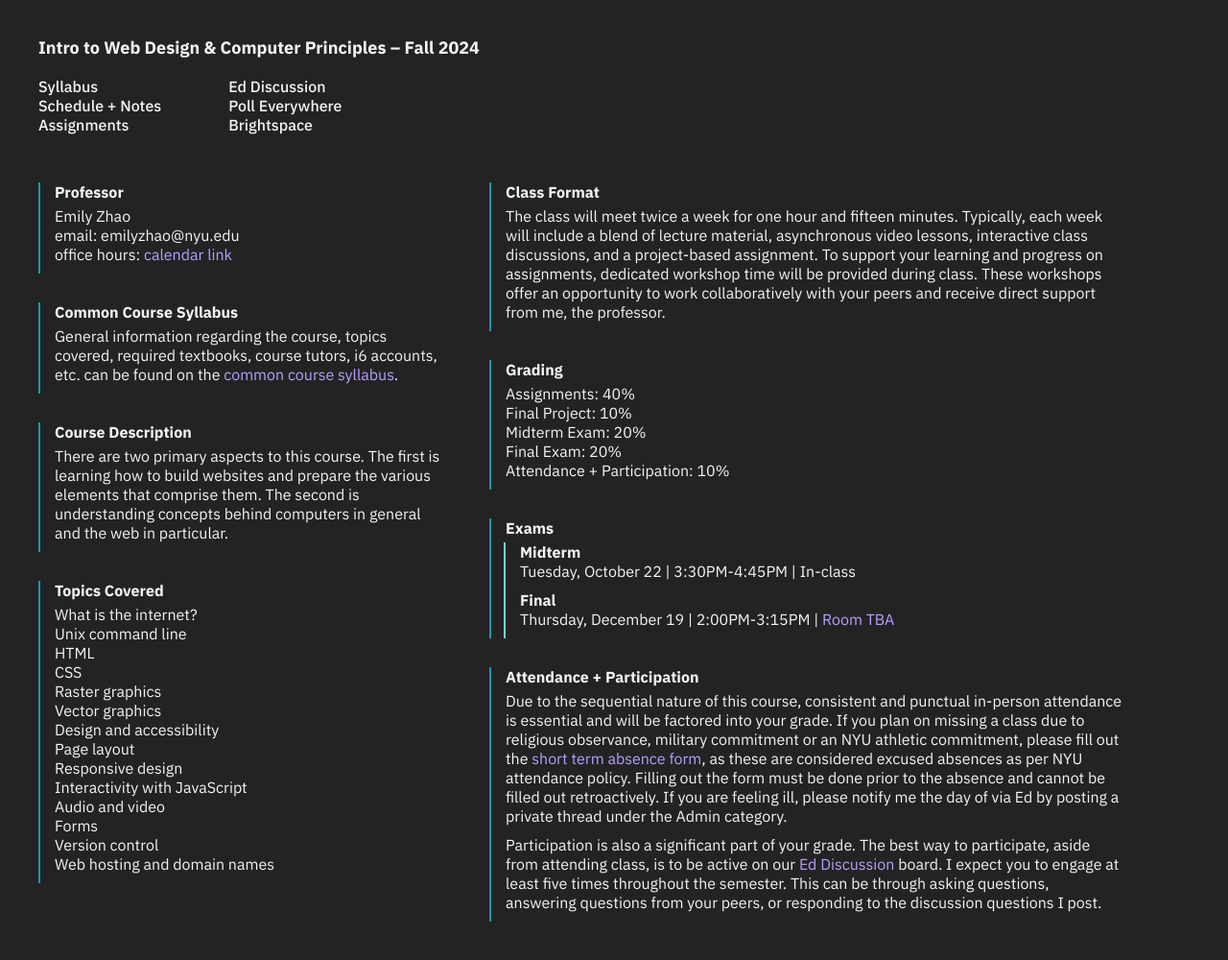
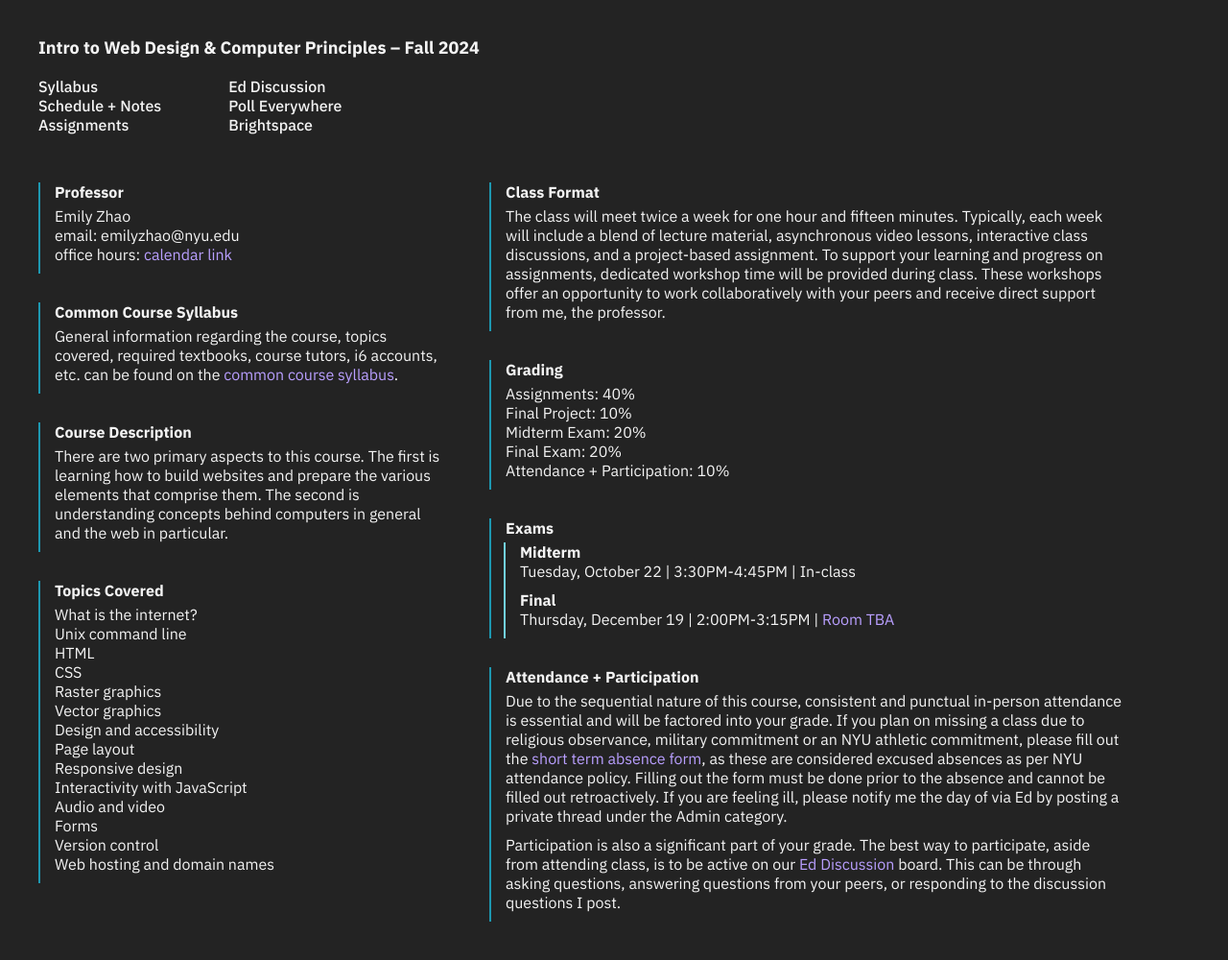
Before and after one commit to emilydidthis/CSCI-UA.0004-Spring25, a Jekyll site: the page built from index.markdown, in a window 1280 px wide. Shown: the whole page at 96% size. Built offline with Jekyll 4.4.1, drawn with Linux system fonts in a browser that asks for light colours.

Commit message:
updating absence form

```diff
--- a/_config.yml
+++ b/_config.yml
@@ -32,7 +32,7 @@
 common_syllabus: "https://cs.nyu.edu/courses/fall24/CSCI-UA.0004-004/common-syllabus/"
 ed: "https://edstem.org/us/courses/65705/discussion/"
 office-hours: "https://calendar.app.google/AejUJxbT2BVqgGaZ7"
-absence-form:
+absence-form: "https://forms.gle/s4DM6yL4s4SUnkfSA"
 
 
 port: 4999
--- a/index.markdown
+++ b/index.markdown
@@ -59,9 +59,9 @@
 Thursday, December 19 | 2:00PM-3:15PM | [Room TBA](https://cs.nyu.edu/dynamic/courses/exams/?level=UA)
 
 ## Attendance + Participation
-Due to the sequential nature of this course, consistent and punctual in-person attendance is essential and will be factored into your grade. If you plan on missing a class due to religious observance, military commitment or an NYU athletic commitment, please fill out the [short term absence form](https://docs.google.com/forms/d/e/1FAIpQLScLLgGz71_02_Oq2bVUdqpt1Vr3j3j2Y60HghS7h7DdvVv1zw/viewform), as these are considered excused absences as per NYU attendance policy. Filling out the form must be done prior to the absence and cannot be filled out retroactively. If you are feeling ill, please notify me the day of via Ed by posting a private thread under the Admin category.
+Due to the sequential nature of this course, consistent and punctual in-person attendance is essential and will be factored into your grade. If you plan on missing a class due to religious observance, military commitment or an NYU athletic commitment, please fill out the [short term absence form]({{site.absence-form}}), as these are considered excused absences as per NYU attendance policy. Filling out the form must be done prior to the absence and cannot be filled out retroactively. If you are feeling ill, please notify me the day of via Ed by posting a private thread under the Admin category.
 
-Participation is also a significant part of your grade. The best way to participate, aside from attending class, is to be active on our [Ed Discussion]({{ site.ed }}) board. I expect you to engage at least five times throughout the semester. This can be through asking questions, answering questions from your peers, or responding to the discussion questions I post.
+Participation is also a significant part of your grade. The best way to participate, aside from attending class, is to be active on our [Ed Discussion]({{ site.ed }}) board. This can be through asking questions, answering questions from your peers, or responding to the discussion questions I post.
 
 
 <!-- ## i6 Account
```
